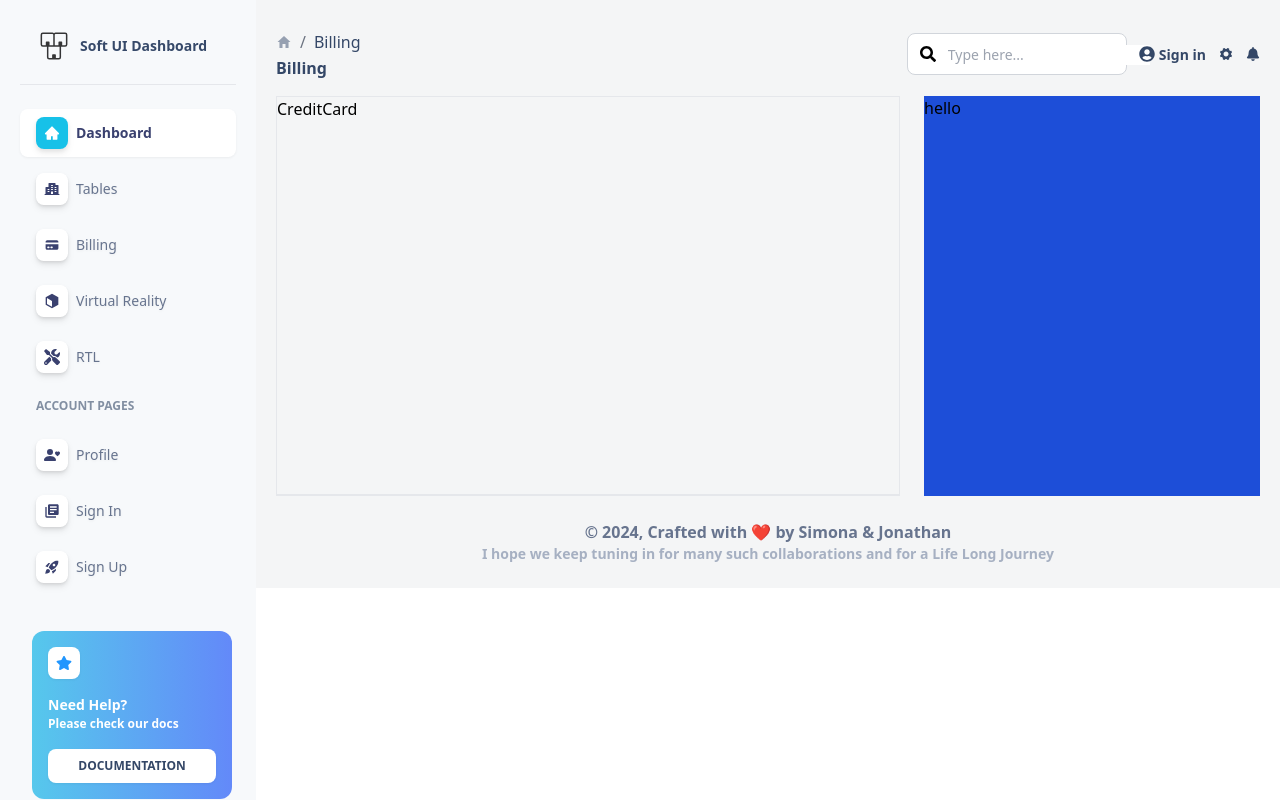
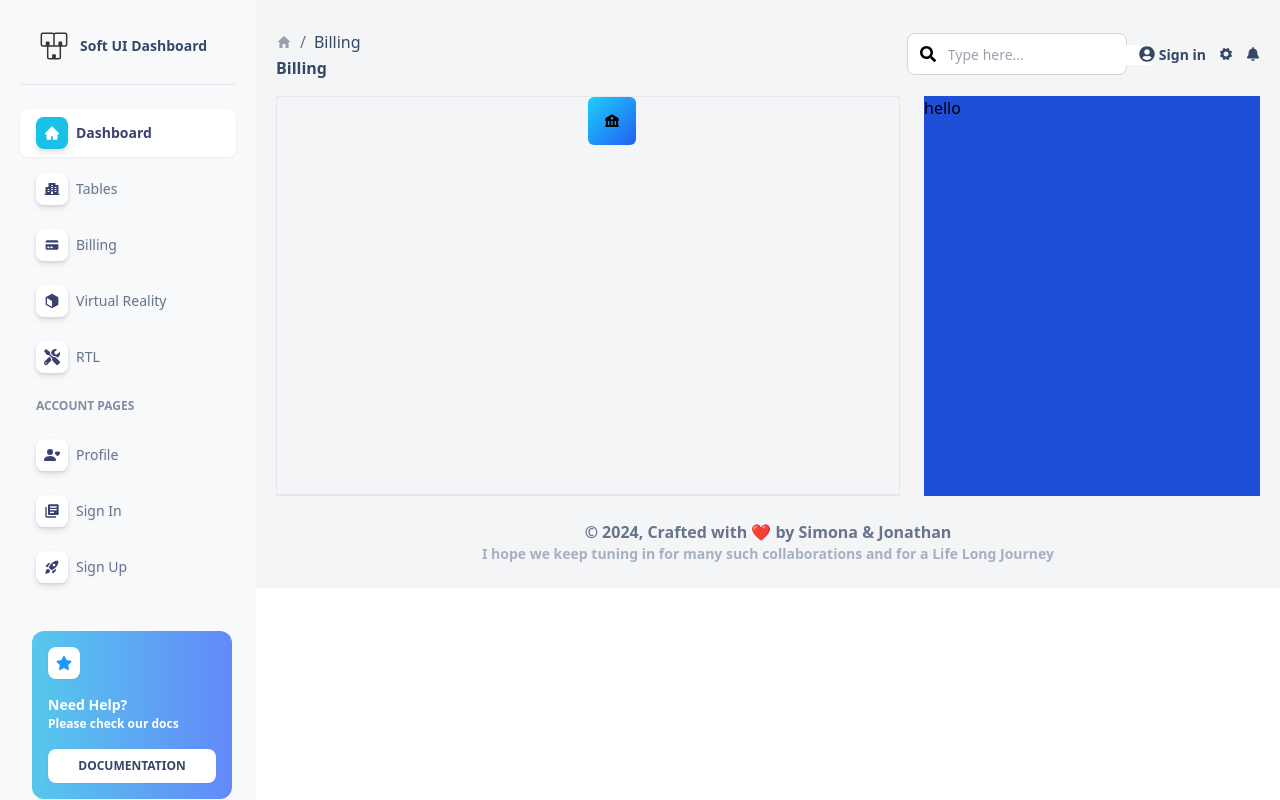
Before and after one commit to apurvakore/react_dashboard, a React (Create React App) app: page /billing in a window 1280 px wide. Built offline with nearby package versions, Linux system fonts and the light colour scheme.

Commit message:
jonathan said only billing tab and now credit card also

```diff
--- a/src/components/CreditCard.jsx
+++ b/src/components/CreditCard.jsx
@@ -1,7 +1,19 @@
 import React from 'react'
+import { BiSolidBank } from "react-icons/bi";
 
 export const CreditCard = () => {
-  return (
-    <div>CreditCard</div>
+    return (
+        <div>
+            <div className='flex'>
+                <div className='w-[50%]'></div>
+                <div className='w-[25%]'>
+                <div className='w-fit p-3 xl:p-[16px]  h-fit rounded-[6px] bg-gradient-to-br from-[#21CDFD] to-[#1F61F1]'>
+                        <div className='flex items-center justify-center'><BiSolidBank /></div>
+                    </div>
+                </div>
+                <div className='w-[25%]'></div>
+            </div>
+            <div></div>
+        </div>
   )
 }
```
